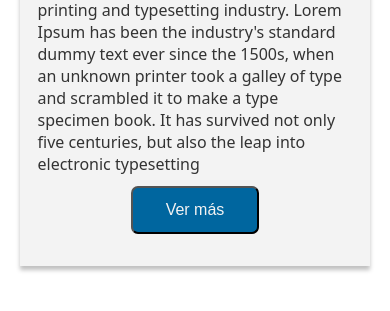
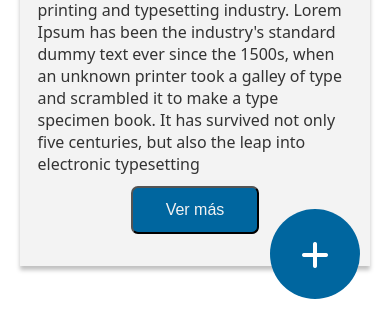
Before and after one commit to jimena-exe/CTD-Clase_10-Front_end, a plain HTML site: page index.html in a window 390 px wide. Shown: the part 533-844 px from the top of the page. Drawn offline with Linux system fonts and the light colour scheme.

Commit message:
commit con arreglo bolita azul

```diff
--- a/styles.css
+++ b/styles.css
@@ -154,13 +154,12 @@ i{
     display: flex;
     align-items: center;
     z-index: 1;
-
 }
 .plusIcon{
     height: 50px;
     width: 50px;
     position: relative;
-    left: 11.5px;
+    left: 11px;
 }
 
 /*--------------------------------------*/
@@ -209,7 +208,7 @@ footer{
 /*-------------MEDIA QUERYS-----------------*/
 
 @media (max-width: 750px){
-    .contenedor1,.contenedor2{
+    .contenedor1,.contenedor2,.plus{
         flex-direction: column;
         flex-flow: wrap;
         height: 100%;
@@ -242,5 +241,18 @@ footer{
         height: 40px;
         margin-bottom: 10px;
     }
+    .plus{
+        height: 100px;
+        width: 100vw;
+        position: sticky;
+        top: 2px;
+        bottom: 2px;
+        z-index: 1;
+    }
+
+    .bolita{
+        position: relative;
+        right: 30px;
+    }
 
 }
```
